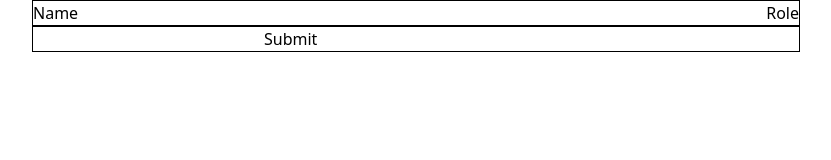
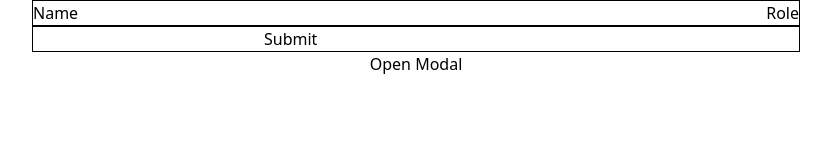
Before and after one commit to mithil25/RBAC, a React (Create React App) app in the folder front/: page / in a window 1280 px wide. Shown: the top 160 px of the page, without its empty margins (224-1055 px from the left). Built offline with nearby package versions, Linux system fonts and the light colour scheme.

Commit message:
Modal Added

```diff
--- a/front/src/components/Content.jsx
+++ b/front/src/components/Content.jsx
@@ -1,8 +1,42 @@
 import React,{useState} from 'react'
-
+import Modal from 'react-modal';
 function Content() {
   const [accessCode,setAccessCode]=useState('');
+  const customStyles = {
+    content: {
+      top: '50%',
+      left: '50%',
+      right: 'auto',
+      bottom: 'auto',
+      marginRight: '-50%',
+      transform: 'translate(-50%, -50%)',
+    },
+  };
+
+
+  Modal.setAppElement('#root');
+
+    let subtitle='Modal';
+    const [modalIsOpen, setIsOpen] = useState(false);
+
+    const openModal=()=> {
+      setIsOpen(true);
+    }
+
+    const afterOpenModal=()=> {
+        <div>
+            <h1>Hello Mithil</h1>
+        </div>
+      // references are now sync'd and can be accessed.
+    //   subtitle.style.color = '#f00';
+    }
+
+    const closeModal=()=>{
+      setIsOpen(false);
+    }
+
   return (
+
     <div className='main'>
         <div className='main-1'>
             <div>
@@ -19,11 +53,18 @@ function Content() {
                 }}>
                     <input value={accessCode} className='code' type={'text'} onChange={(e)=>{setAccessCode(e.target.value)}} required/>
 
-                    <button>Submit</button>
+                    <button >Submit</button>
                 </form>
         </div>
+        <button onClick={openModal}>Open Modal</button>
+        <Modal
+            isOpen={modalIsOpen}
+            onAfterOpen={afterOpenModal}
+            onRequestClose={closeModal}
+            style={customStyles}
+            contentLabel="Example Modal"
+      />
     </div>
   )
 }
-
 export default Content
--- /dev/null
+++ b/package.json
@@ -0,0 +1,5 @@
+{
+  "dependencies": {
+    "react-modal": "^3.15.1"
+  }
+}
```
Also changed, not shown: 1 other file (tests, documents, lock files or other folders).
